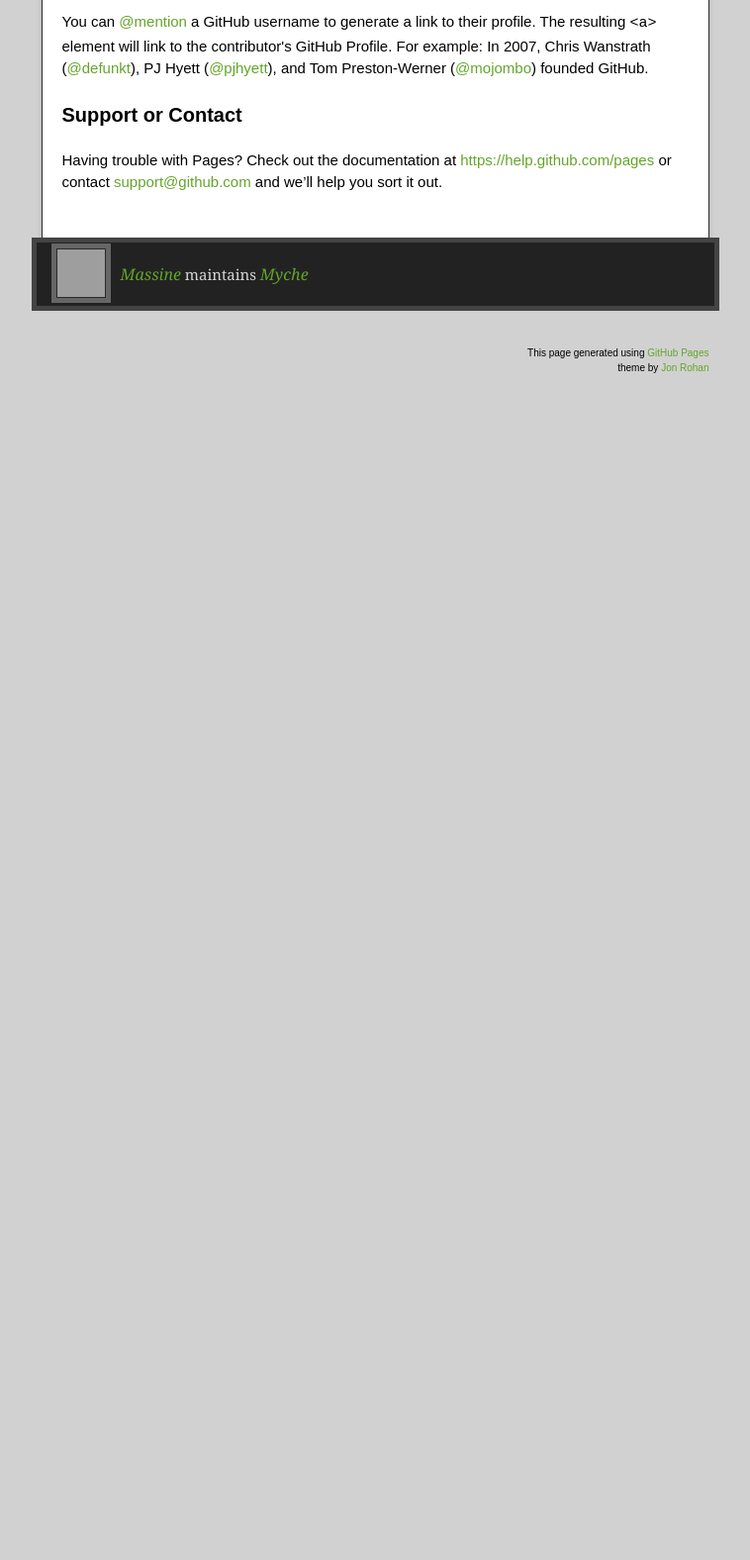
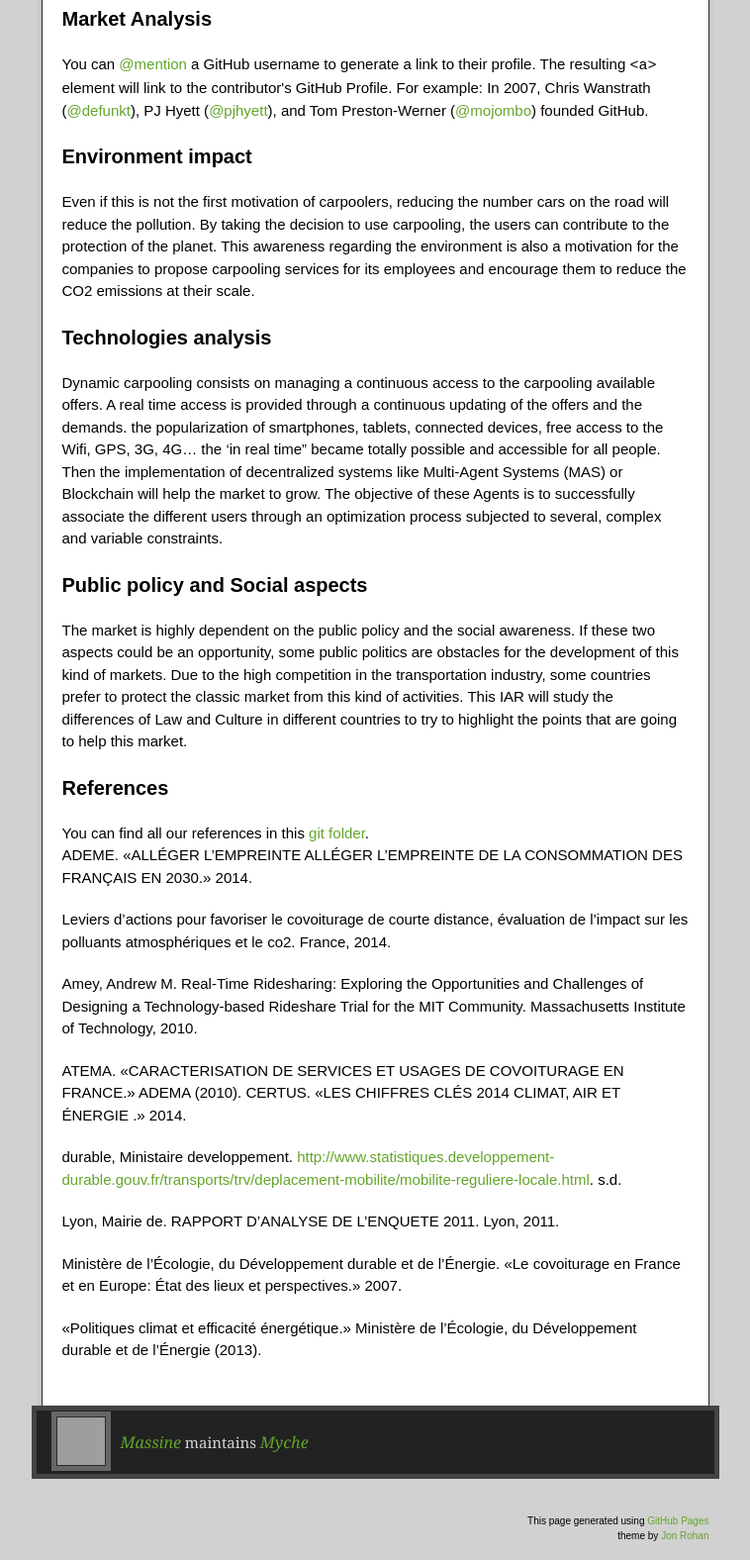
Before and after one commit to Massine/MyChe, a plain HTML site: page index.html in a window 1280 px wide. Shown: the part 1096-2672 px from the top of the page at 99% size, without its empty margins (261-1019 px from the left). Before the commit the page ends 1565 px from the top, so only its background shows below. Drawn offline with nearby package versions, Linux system fonts and the light colour scheme; grey boxes are pictures that could not be loaded.

Commit message:
Create gh-pages branch via GitHub

```diff
--- a/index.html
+++ b/index.html
@@ -47,18 +47,50 @@ Carpool practicing is highly dependent on the several factors which make people
 <h3>
 <a id="logic-model" class="anchor" href="#logic-model" aria-hidden="true"><span class="octicon octicon-link"></span></a>Logic Model</h3>
 
-<p>During this project we are going to follow a Logic Model. This model presents the major elements and steps of our project.
-<img src="http://uprapide.com/image/973976-logicmodel" alt=""></p>
+<p>During this project we are going to follow a Logic Model. This model presents the major elements and steps of our project.</p>
+
+<p><img src="http://uprapide.com/image/973976-logicmodel" alt=""></p>
 
 <h3>
-<a id="authors-and-contributors" class="anchor" href="#authors-and-contributors" aria-hidden="true"><span class="octicon octicon-link"></span></a>Authors and Contributors</h3>
+<a id="market-analysis" class="anchor" href="#market-analysis" aria-hidden="true"><span class="octicon octicon-link"></span></a>Market Analysis</h3>
 
 <p>You can <a href="https://github.com/blog/821" class="user-mention">@mention</a> a GitHub username to generate a link to their profile. The resulting <code>&lt;a&gt;</code> element will link to the contributor's GitHub Profile. For example: In 2007, Chris Wanstrath (<a href="https://github.com/defunkt" class="user-mention">@defunkt</a>), PJ Hyett (<a href="https://github.com/pjhyett" class="user-mention">@pjhyett</a>), and Tom Preston-Werner (<a href="https://github.com/mojombo" class="user-mention">@mojombo</a>) founded GitHub.</p>
 
 <h3>
-<a id="support-or-contact" class="anchor" href="#support-or-contact" aria-hidden="true"><span class="octicon octicon-link"></span></a>Support or Contact</h3>
+<a id="environment-impact" class="anchor" href="#environment-impact" aria-hidden="true"><span class="octicon octicon-link"></span></a>Environment impact</h3>
 
-<p>Having trouble with Pages? Check out the documentation at <a href="https://help.github.com/pages">https://help.github.com/pages</a> or contact <a href="mailto:support@github.com">support@github.com</a> and we’ll help you sort it out.</p>
+<p>Even if this is not the first motivation of carpoolers, reducing the number cars on the road will reduce the pollution. By taking the decision to use carpooling, the users can contribute to the protection of the planet. This awareness regarding the environment is also a motivation for the companies to propose carpooling services for its employees and encourage them to reduce the CO2 emissions at their scale.</p>
+
+<h3>
+<a id="technologies-analysis" class="anchor" href="#technologies-analysis" aria-hidden="true"><span class="octicon octicon-link"></span></a>Technologies analysis</h3>
+
+<p>Dynamic carpooling consists on managing a continuous access to the carpooling available offers. A real time access is provided through a continuous updating of the offers and the demands. the popularization of smartphones, tablets, connected devices, free access to the Wifi, GPS, 3G, 4G… the ‘in real time” became totally possible and accessible for all people. Then the implementation of decentralized systems like Multi-Agent Systems (MAS) or Blockchain will help the market to grow. The objective of these Agents is to successfully associate the different users through an optimization process subjected to several, complex and variable constraints.</p>
+
+<h3>
+<a id="public-policy-and-social-aspects" class="anchor" href="#public-policy-and-social-aspects" aria-hidden="true"><span class="octicon octicon-link"></span></a>Public policy and Social aspects</h3>
+
+<p>The market is highly dependent on the public policy and the social awareness. If these two aspects could be an opportunity, some public politics are obstacles for the development of this kind of markets. Due to the high competition in the transportation industry, some countries prefer to protect the classic market from this kind of activities. This IAR will study the differences of Law and Culture in different countries to try to highlight the points that are going to help this market. </p>
+
+<h3>
+<a id="references" class="anchor" href="#references" aria-hidden="true"><span class="octicon octicon-link"></span></a>References</h3>
+
+<p>You can find all our references in this <a href="https://github.com/Massine/MyChe/tree/master/Refrences">git folder</a>.<br>
+ADEME. «ALLÉGER L’EMPREINTE ALLÉGER L’EMPREINTE DE LA CONSOMMATION DES FRANÇAIS EN 2030.» 2014.</p>
+
+<p>Leviers d’actions pour favoriser le covoiturage de courte distance, évaluation de l’impact sur les polluants atmosphériques et le co2. France, 2014.</p>
+
+<p>Amey, Andrew M. Real-Time Ridesharing: Exploring the Opportunities and Challenges of Designing a Technology-based Rideshare Trial for the MIT Community. Massachusetts Institute of Technology, 2010.</p>
+
+<p>ATEMA. «CARACTERISATION DE SERVICES ET USAGES DE COVOITURAGE EN FRANCE.» ADEMA (2010).
+CERTUS. «LES CHIFFRES CLÉS 2014 CLIMAT, AIR ET ÉNERGIE .» 2014.</p>
+
+<p>durable, Ministaire developpement. <a href="http://www.statistiques.developpement-durable.gouv.fr/transports/trv/deplacement-mobilite/mobilite-reguliere-locale.html">http://www.statistiques.developpement-durable.gouv.fr/transports/trv/deplacement-mobilite/mobilite-reguliere-locale.html</a>. s.d.</p>
+
+<p>Lyon, Mairie de. RAPPORT D’ANALYSE DE L’ENQUETE 2011. Lyon, 2011.</p>
+
+<p>Ministère de l’Écologie, du Développement durable et de l’Énergie. «Le covoiturage en France et en Europe: État des lieux et perspectives.» 2007.</p>
+
+<p>«Politiques climat et efficacité énergétique.» Ministère de l’Écologie, du Développement durable et de l’Énergie (2013).</p>
         </article>
       </div>
     </div>
```
Also changed, not shown: params.json (+1 -1 lines).
